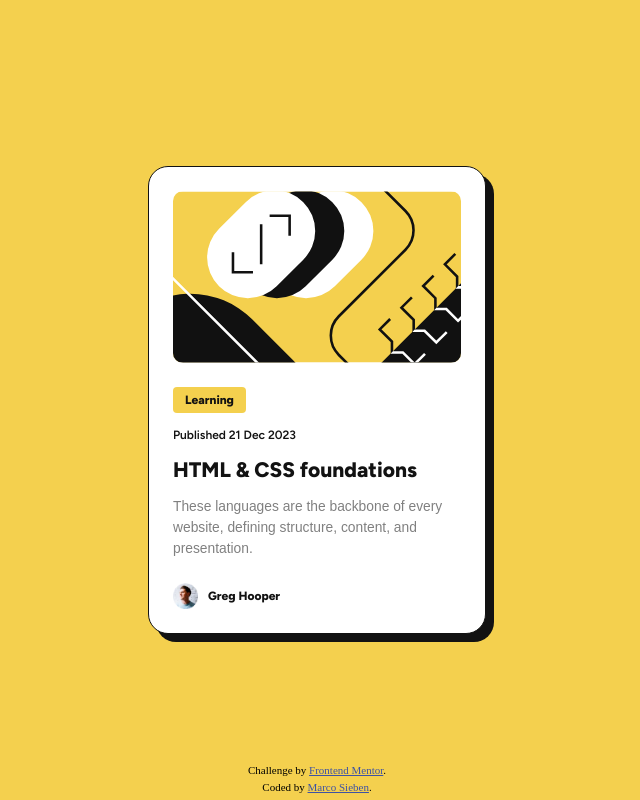
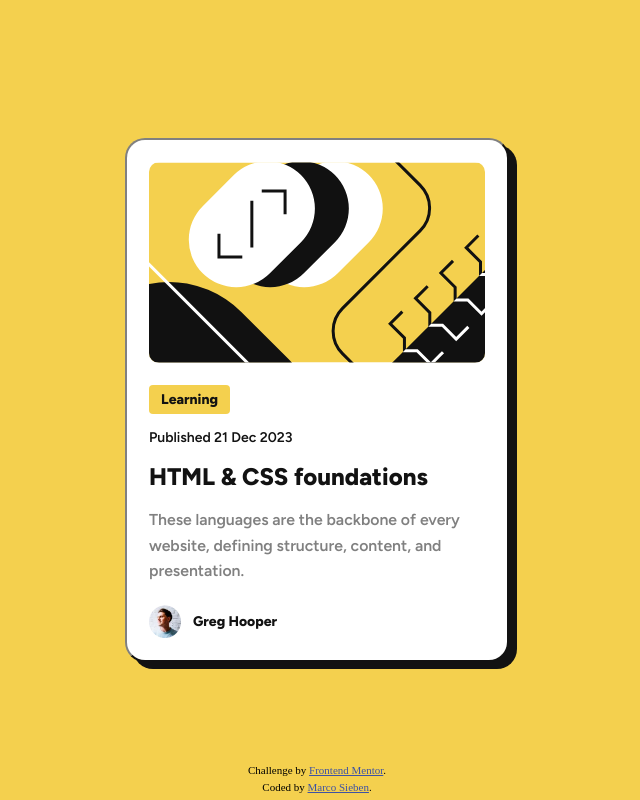
Before and after one commit to sieben-marco/blog-preview-card-main, a plain HTML site: page index.html in a window 1280 px wide. Shown: the whole page, without its empty margins (323-963 px from the left). Drawn offline with Linux system fonts and the light colour scheme.

Commit message:
fixed layouts

```diff
--- a/index.html
+++ b/index.html
@@ -24,7 +24,7 @@
 <body>
   <div class="container">
     <header class="container__image">
-      <img src="./assets/images/illustration-article.svg" alt="Code image" title="Symbol codification">
+      <img src="./assets/images/illustration-article.svg" alt="" title="Symbol codification">
     </header>
 
     <main>
@@ -40,13 +40,13 @@
     </main>
 
     <footer class="container__user">
-      <img src="./assets/images/image-avatar.webp" alt="Picture of a man" title="User's picture">
+      <img src="./assets/images/image-avatar.webp" alt="Picture of Greg Hooper" title="User's picture">
       <p>Greg Hooper</p>
     </footer>
   </div>
 
-    <aside class="attribution">
-      Challenge by <a href="https://www.frontendmentor.io?ref=challenge" target="_blank">Frontend Mentor</a>.
+  <aside class="attribution">
+    Challenge by <a href="https://www.frontendmentor.io?ref=challenge" target="_blank">Frontend Mentor</a>.
     <br>
     Coded by <a href="https://github.com/sieben-marco" target="_blank">Marco Sieben</a>.
   </aside>
--- a/styles/style.css
+++ b/styles/style.css
@@ -1,8 +1,3 @@
-@font-face {
-    font-family: "Figtree";
-    src: url();
-}
-
 :root {
     font-size: 62.5%; /* 1rem = 10px */
 
@@ -13,19 +8,15 @@
     --black: hsl(0, 0%, 7%);
 
     /* fonts */
-    --fs-p: 1.38rem; /* size paragraph */
+    --fs-p: 1.58rem; /* size paragraph */
     --ff: 'Figtree', sans-serif; /* family */
     --fw-b: 600; /* weight bold */
     --fw-sb: 800; /* weight super bold */
 }
 
 /* reset */
-html {
+*, *::after, *::before {
     box-sizing: border-box;
-}
-
-*, *::after, *::before {
-    box-sizing: inherit;
     /* outline: .2rem solid tomato; */
 }
 
@@ -35,13 +26,12 @@ body, h1, h2, p {
 }
 
 img {
-    /* width: 100%; */
     display: block; /* to remove inline white space*/
 }
 
 /* fonts */
 p {
-    font-size: var(--fs-p);
+    font-size: 1.4rem;
 }
 
 section p:nth-child(2) { /* select the second paragraph */
@@ -52,8 +42,8 @@ section p:nth-child(2) { /* select the second paragraph */
 
 section p:last-child { /* select the last paragraph */
     color: var(--grey);
-    line-height: 1.5;
-    font-size: var(--fs-p);
+    line-height: 1.6;
+    font-size: 1.38rem;
 }
 
 h1 {
@@ -90,10 +80,12 @@ body {
 
     width: 88%;
     margin: auto;
-    padding: 2.4rem;
+    padding: 2.2rem;
     border-radius: 2rem;
-    border: solid .1rem var(--black);
-    box-shadow: var(--black) .8rem .8rem;
+    border: solid .2rem var(--black);
+    border-top-color: var(--grey);
+    border-left-color: var(--grey);
+    box-shadow: var(--black) .8rem .7rem;
 
     background-color: var(--white);
 
@@ -109,7 +101,7 @@ body {
 }
 
 .container__main {
-    margin-block: 2.4rem;
+    margin-block: 2.2rem;
 }
 
 h2 {
@@ -125,7 +117,7 @@ h2:hover, .container__user p:hover, .container__user img {
 }
 
 h1 {
-    margin-block: 1.5rem;
+    margin-block: 1.6rem;
 }
 
 h1:hover {
@@ -136,7 +128,7 @@ h1:hover {
 .container__user {
     display: flex;
     align-items: center;
-    column-gap: 1rem;
+    column-gap: 1.2rem;
 }
 
 .container__user img {
@@ -144,25 +136,37 @@ h1:hover {
 }
 
 /* more than 385px */
-@media screen and (min-width: 385px) {
+@media screen and (min-width: 380px) {
     .container {
-        width: 33.8rem;
+        max-width: 384px;
     }
 
     h1 {
-        font-size: 2.1rem;
+        font-size: 2.4rem;
+    }
+
+    h2 {
+        font-size: 1.4rem;
+    }
+
+    section p:nth-child(2) { /* select the second paragraph */
+        font-size: 1.4rem;
+    }
+
+    section p:last-child { /* select the last paragraph */
+        font-size: var(--fs-p);
     }
 
     img {
-        width: 100%;
+        max-width: 100%;
     }
 
     .container__user img {
-        width: 2.5rem;
+        width: 3.2rem;
     }
 
     .container__user p {
-        font-size: 1.2rem;
+        font-size: 1.4rem;
     }
 }
 
```
Also changed, not shown: design/active-states.jpg (deleted).
